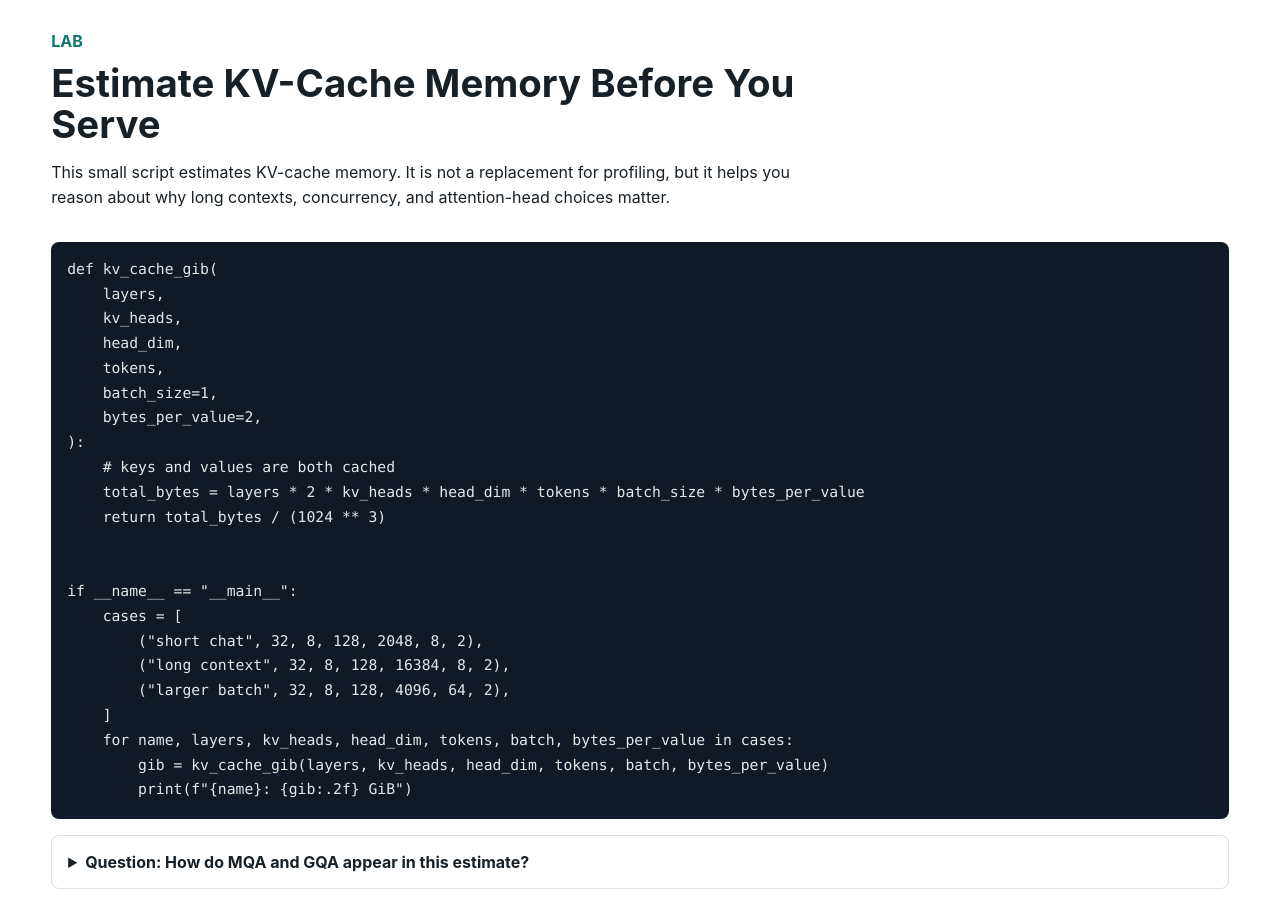
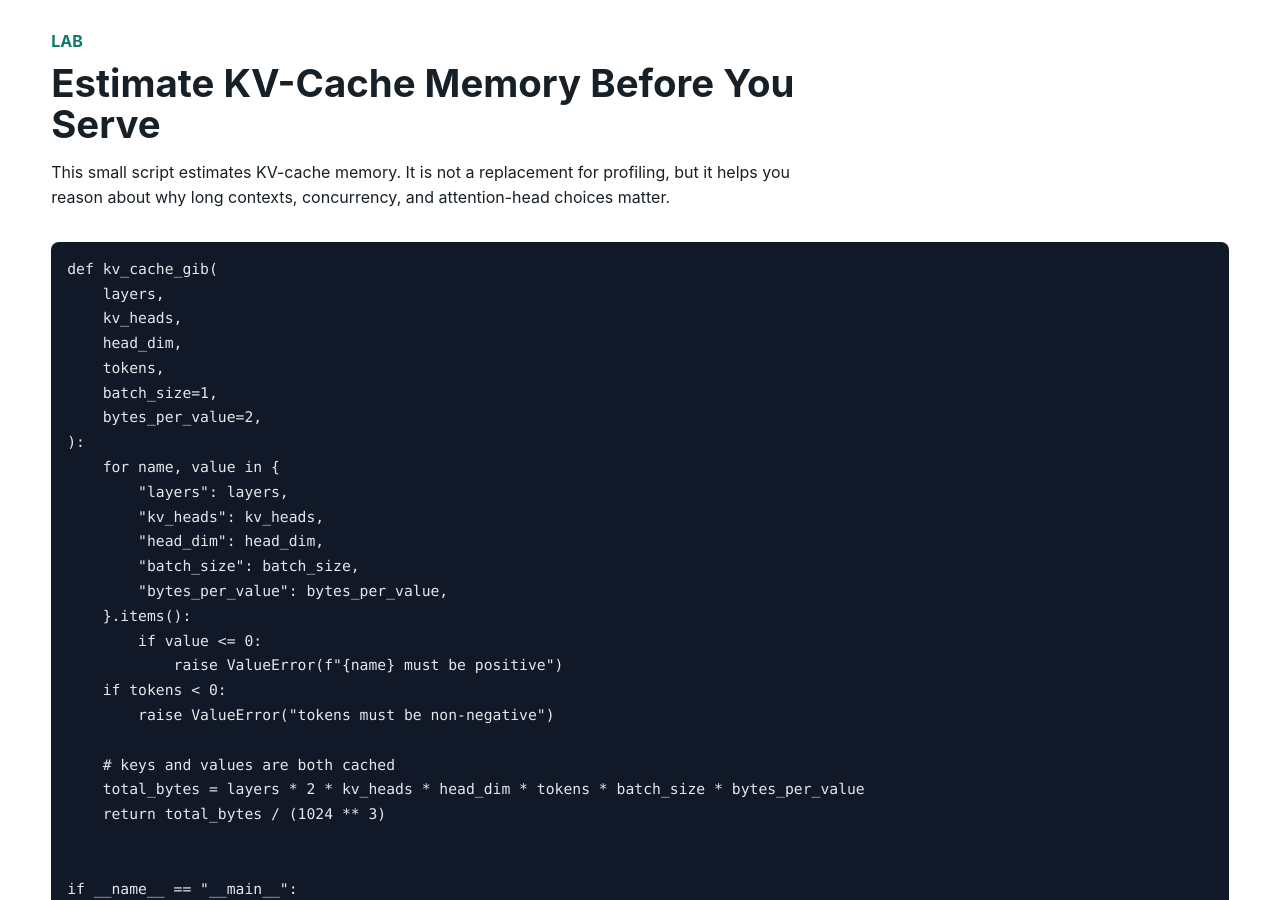
Before and after one commit to kennethli319/kennethli319.github.io, a Jekyll site: the page audio-text-ml-course/lessons/efficient-transformers.html, which Jekyll copies as it is, in a window 1280 px wide and 900 px high, scrolled down 3211 px. Built offline with Jekyll 4.4.1, drawn with Linux system fonts in a browser that asks for light colours; some of the changed text lies outside the part shown.

Commit message:
Sync efficient transformer lab fix

```diff
--- a/audio-text-ml-course/lessons/efficient-transformers.html
+++ b/audio-text-ml-course/lessons/efficient-transformers.html
@@ -262,6 +262,18 @@
     batch_size=1,
     bytes_per_value=2,
 ):
+    for name, value in {
+        "layers": layers,
+        "kv_heads": kv_heads,
+        "head_dim": head_dim,
+        "batch_size": batch_size,
+        "bytes_per_value": bytes_per_value,
+    }.items():
+        if value &lt;= 0:
+            raise ValueError(f"{name} must be positive")
+    if tokens &lt; 0:
+        raise ValueError("tokens must be non-negative")
+
     # keys and values are both cached
     total_bytes = layers * 2 * kv_heads * head_dim * tokens * batch_size * bytes_per_value
     return total_bytes / (1024 ** 3)
```
